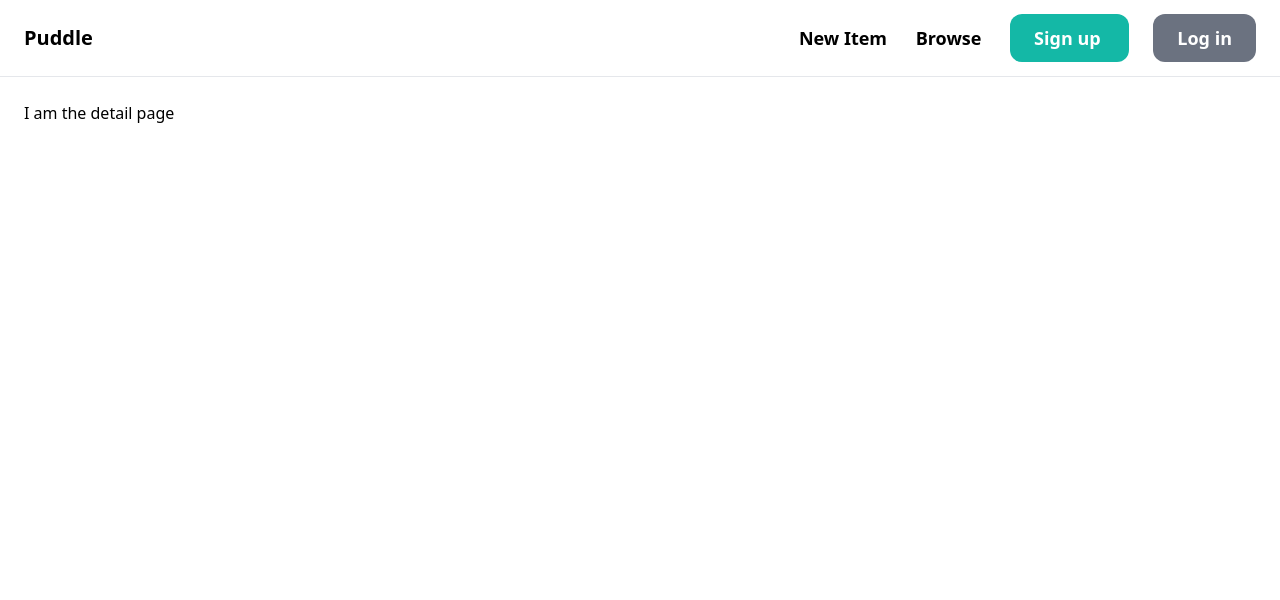
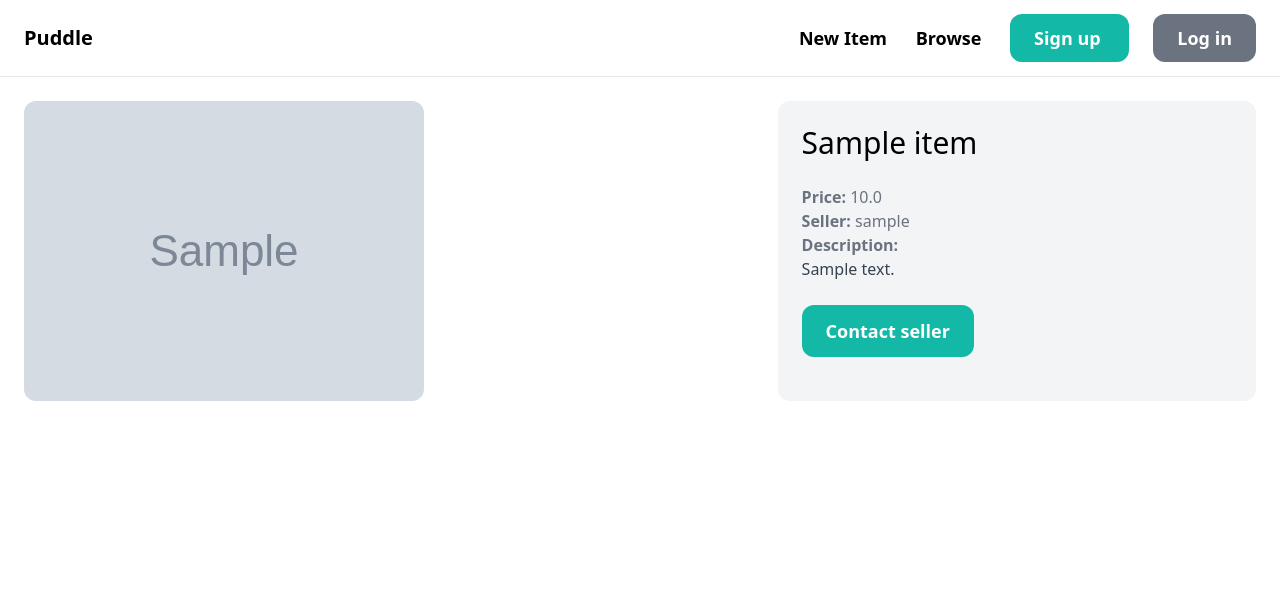
Before and after one commit to irvingvjuarez/marketplace-django, a Django app: page /item/1/ in a window 1280 px wide. Shown: the top 600 px of the page. Run offline with Django 4.2, Linux system fonts and the light colour scheme; tables that the repository leaves empty hold one stand-in row (values such as "Sample post"); grey boxes marked "Sample" are stand-in pictures; some libraries are stand-ins or nearby versions.

Commit message:
Detail template for item done

```diff
--- a/puddle/core/templates/core/index.html
+++ b/puddle/core/templates/core/index.html
@@ -36,7 +36,7 @@
         <div class="grid grid-cols-3 gap-3">
             {% for item in items %}
                 <div>
-                    <a href="#">
+                    <a href="{% url 'item:detail' item.id %}">
                         <div class="h-[300px] overflow-hidden bg-white">
                             <img class="rounded-t-xl h-full my-2 mx-auto" src="{{ item.image.url }}" alt="{{ item.name }}">
                         </div>
--- a/puddle/item/templates/item/detail.html
+++ b/puddle/item/templates/item/detail.html
@@ -1,7 +1,38 @@
 {% extends 'core/base.html' %}
 
-{% block title %}Item {{ id }}{% endblock title %}
+{% block title %}
+    {{ item.name }}
+{% endblock title %}
 
 {% block content %}
-    <h2>I am the detail page</h2>
+    <div class="grid grid-cols-5 gap-6">
+        <div class="col-span-3">
+            <img class="rounded-xl" src="{{ item.image.url }}" alt="{{ item.name }}">
+        </div>
+
+        <div class="col-span-2 p-6 bg-gray-100 rounded-xl">
+            <h2 class="mb-6 text-3xl">
+                {{item.name}}
+            </h2>
+
+            <p class="text-gray-500">
+                <strong>Price:</strong> {{item.price}}
+            </p>
+
+            <p class="text-gray-500">
+                <strong>Seller:</strong> {{item.created_by.username}}
+            </p>
+
+            {% if item.description %}
+                <p class="text-gray-700">
+                    <strong class="text-gray-500">Description:</strong>
+                    <br>{{item.description}}
+                </p>
+            {% endif %}
+
+            <a href="#" class="inline-block mt-6 px-6 py-3 text-lg font-semibold bg-teal-500 text-white rounded-xl hover:bg-teal-700">
+                Contact seller
+            </a>
+        </div>
+    </div>
 {% endblock content %}
--- a/puddle/item/urls.py
+++ b/puddle/item/urls.py
@@ -2,6 +2,7 @@ from django.contrib import admin
 from django.urls import path
 from .views import detail
 
+app_name = "item"
 urlpatterns = [
-    path('<int:itemID>/', detail, name="detail"),
+    path('<int:item_id>/', detail, name="detail"),
 ]
--- a/puddle/item/views.py
+++ b/puddle/item/views.py
@@ -1,7 +1,10 @@
-from django.shortcuts import render
+from django.shortcuts import render, get_object_or_404
+from .models import Item
 
 # Create your views here.
-def detail(request, itemID):
+def detail(request, item_id):
+    item = get_object_or_404(Item, id=item_id)
+
     return render(request, "item/detail.html", {
-        "id": itemID
+        "item": item
     })
```
